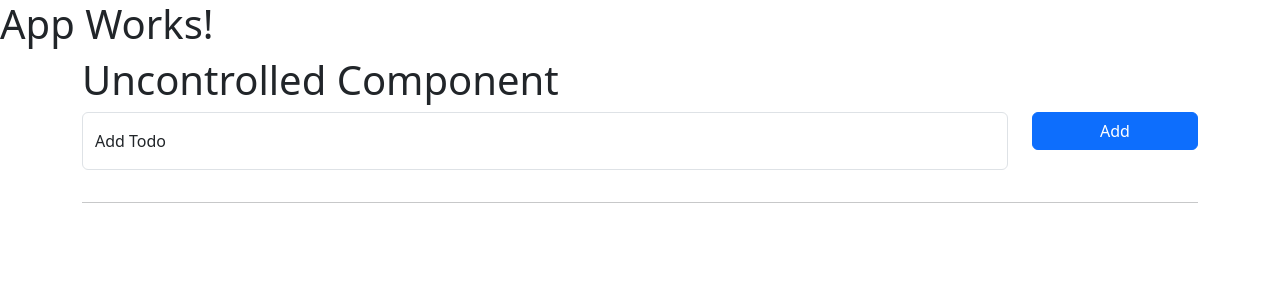
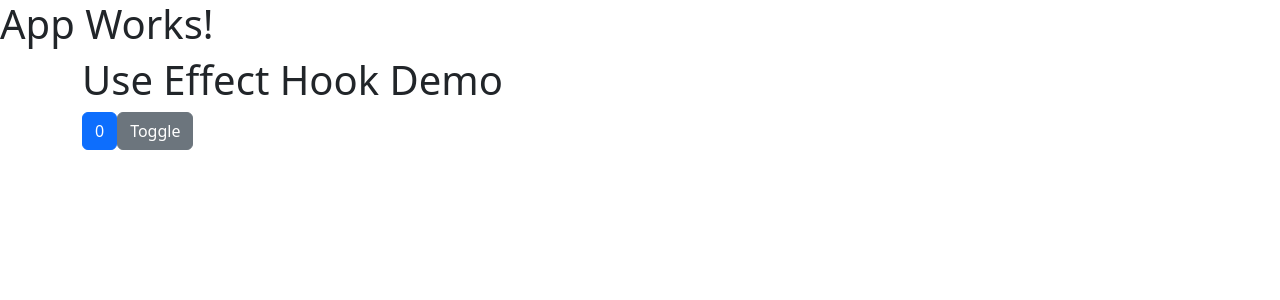
Before and after one commit to synergy2411/apr-24-frontend, a React (Create React App) app in the folder frontend/: page / in a window 1280 px wide. Shown: the top 300 px of the page. Built offline with nearby package versions, Linux system fonts and the light colour scheme.

Commit message:
use effect added

```diff
--- a/frontend/src/App.js
+++ b/frontend/src/App.js
@@ -1,4 +1,4 @@
-import UncontrolledComp from "./Components/Demo/Uncontrolled";
+import UseEffectDemo from "./Components/Demo/UseEffect";
 
 function App() {
   return (
@@ -10,7 +10,9 @@ function App() {
 
       {/* <ControlledComp /> */}
 
-      <UncontrolledComp />
+      {/* <UncontrolledComp /> */}
+
+      <UseEffectDemo />
     </div>
   );
 }
--- /dev/null
+++ b/frontend/src/Components/Demo/UseEffect.jsx
@@ -0,0 +1,33 @@
+import { useEffect, useState } from "react";
+
+function UseEffectDemo() {
+  const [counter, setCounter] = useState(0);
+  const [toggle, setToggle] = useState(false);
+
+  useEffect(() => {
+    console.log("Effect Works");
+    return () => {
+      console.log("Clean Up");
+    };
+  }, [counter]);
+
+  return (
+    <div className="container">
+      <h1>Use Effect Hook Demo</h1>
+      <button
+        className="btn btn-primary"
+        onClick={() => setCounter(counter + 1)}
+      >
+        {counter}
+      </button>
+
+      <button className="btn btn-secondary" onClick={() => setToggle(!toggle)}>
+        Toggle
+      </button>
+
+      {toggle && <p>Toggled Paragraph</p>}
+    </div>
+  );
+}
+
+export default UseEffectDemo;
```
Also changed, not shown: 1 other file (tests, documents, lock files or other folders).
